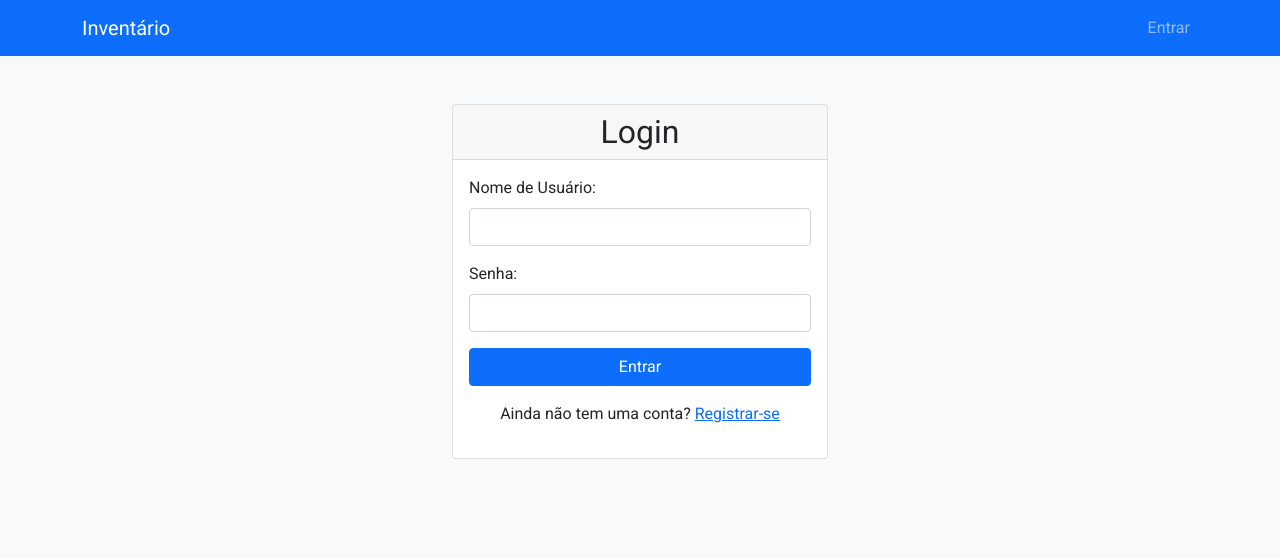
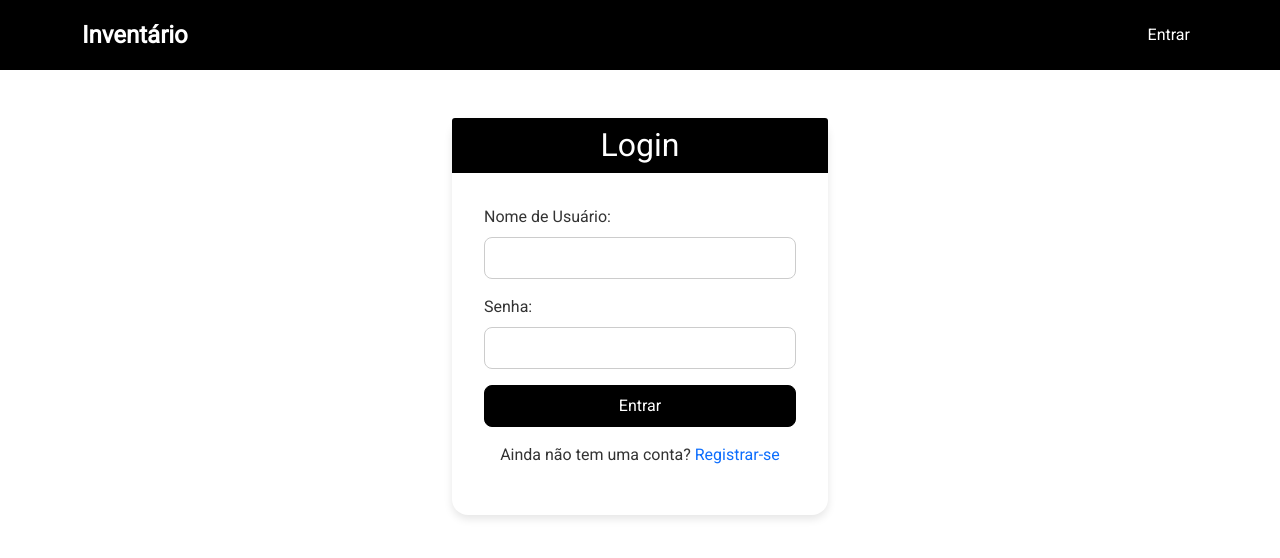
Before and after one commit to LucasPavani19/sia, a Flask app: a page that uses templates/base.html in a window 1280 px wide. Shown: the top 558 px of the page. Run offline with Flask 3, Linux system fonts and the light colour scheme.

Commit message:
Tema dark

```diff
--- a/app.py
+++ b/app.py
@@ -29,7 +29,7 @@ class Material(db.Model):
     nome = db.Column(db.String(100), nullable=False)
     descricao = db.Column(db.String(200), nullable=True)
     quantidade = db.Column(db.Integer, default=0)
-    quantidade_minima = db.Column(db.Integer, default=0)
+    # O campo quantidade_minima foi removido
     quantidade_alerta_requisicao = db.Column(db.Integer, default=0)
     quantidade_alerta_estoque = db.Column(db.Integer, default=0)
     qr_code_file = db.Column(db.String(100), nullable=True)
@@ -52,7 +52,7 @@ class User(UserMixin, db.Model):
     def check_password(self, password):
         return check_password_hash(self.password_hash, password)
 
-    # Apenas usuários aprovados serão considerados ativos pelo Flask-Login
+    # Apenas usuários aprovados são considerados ativos pelo Flask-Login
     @property
     def is_active(self):
         return self.approved
@@ -72,7 +72,7 @@ if not os.path.exists(qr_folder):
     os.makedirs(qr_folder)
 
 def gerar_qr_code(material):
-    # Altere o endereço conforme o IP/host de seu servidor
+    # Ajuste o endereço conforme necessário (exemplo para intranet)
     conteudo = f"http://192.168.0.100/editar/{material.id}"
     qr = qrcode.QRCode(version=1, box_size=10, border=5)
     qr.add_data(conteudo)
@@ -135,8 +135,9 @@ def adicionar():
         nome = request.form['nome']
         descricao = request.form['descricao']
         quantidade = int(request.form['quantidade'])
-        quantidade_minima = int(request.form.get('quantidade_minima', 0))
-        # Se desejar, você pode adicionar campos para quantidade_alerta_requisicao e quantidade_alerta_estoque no formulário de adição.
+        # Como removemos o campo quantidade_minima, usamos apenas os campos de alerta:
+        quantidade_alerta_requisicao = int(request.form.get('quantidade_alerta_requisicao', 0))
+        quantidade_alerta_estoque = int(request.form.get('quantidade_alerta_estoque', 0))
         categoria_id = request.form.get('categoria')
         if not categoria_id:
             categoria_id = None
@@ -144,7 +145,8 @@ def adicionar():
             nome=nome,
             descricao=descricao,
             quantidade=quantidade,
-            quantidade_minima=quantidade_minima,
+            quantidade_alerta_requisicao=quantidade_alerta_requisicao,
+            quantidade_alerta_estoque=quantidade_alerta_estoque,
             categoria_id=categoria_id
         )
         db.session.add(novo_material)
@@ -181,7 +183,7 @@ def editar(id):
             material.quantidade = 0
         else:
             material.quantidade = int(request.form['quantidade'])
-        material.quantidade_minima = int(request.form.get('quantidade_minima', material.quantidade_minima))
+        # Atualiza os campos de alerta
         material.quantidade_alerta_requisicao = int(request.form.get('quantidade_alerta_requisicao', material.quantidade_alerta_requisicao))
         material.quantidade_alerta_estoque = int(request.form.get('quantidade_alerta_estoque', material.quantidade_alerta_estoque))
         categoria_id = request.form.get('categoria')
@@ -243,7 +245,6 @@ def login():
         password = request.form['password']
         user = User.query.filter_by(username=username).first()
         if user and user.check_password(password):
-            # Se o usuário não estiver aprovado, exibe mensagem e não faz login
             if not user.approved:
                 flash('Seu registro está aguardando autorização do administrador.', 'warning')
                 return redirect(url_for('login'))
--- /dev/null
+++ b/static/css/styles.css
@@ -0,0 +1,153 @@
+/* ================================
+   Estilos Globais e Minimalistas
+   ================================ */
+
+
+   body {
+    font-family: 'Roboto', sans-serif;
+    background-color: #ffffff;  /* Fundo branco para um visual clean */
+    color: #333333;
+    margin: 0;
+    padding: 0;
+}
+
+/* ================================
+   Navbar - Barra Superior
+   ================================ */
+.navbar {
+    background-color: #000000; /* Fundo preto */
+    border: none;
+    padding: 0.75rem 1rem;
+}
+
+.navbar-brand {
+    color: #ffffff !important;
+    font-weight: bold;
+    font-size: 1.5rem;
+    margin-right: 1rem;
+}
+
+.navbar-nav .nav-link {
+    color: #ffffff !important;
+    padding: 0.5rem 1rem;
+    margin: 0;
+}
+
+.navbar-nav .nav-link:hover {
+    color: #cccccc !important;
+}
+
+/* ================================
+   Botões
+   ================================ */
+.btn {
+    border-radius: 0.5rem;  /* Cantos arredondados */
+    transition: background-color 0.3s ease, border-color 0.3s ease;
+    padding: 0.5rem 1rem;
+    font-weight: 500;
+}
+
+.btn-primary {
+    background-color: #000000; /* Botão primário com fundo preto */
+    border-color: #000000;
+}
+
+.btn-primary:hover {
+    background-color: #333333;
+    border-color: #333333;
+}
+
+/* ================================
+   Cartões e Formulários (Login, Registro, etc.)
+   ================================ */
+.card {
+    border: none;
+    border-radius: 1rem;  /* Cartões com cantos bem arredondados */
+    box-shadow: 0 4px 8px rgba(0, 0, 0, 0.1);
+}
+
+.card-header {
+    background-color: #000000;  /* Cabeçalho preto */
+    color: #ffffff;
+    border-top-left-radius: 1rem;
+    border-top-right-radius: 1rem;
+    font-size: 1.25rem;
+    font-weight: bold;
+}
+
+.card-body {
+    padding: 2rem;
+}
+
+.form-control,
+.form-select,
+textarea.form-control {
+    border-radius: 0.5rem;
+    border: 1px solid #cccccc;
+    padding: 0.5rem;
+}
+
+.form-control:focus,
+.form-select:focus,
+textarea.form-control:focus {
+    border-color: #000000;
+    box-shadow: none;
+}
+
+/* ================================
+   Tabelas
+   ================================ */
+.table-responsive {
+    margin-top: 1rem;
+}
+
+.table {
+    border-radius: 0.5rem;
+    overflow: hidden;
+}
+
+.table thead {
+    background-color: #000000;
+    color: #ffffff;
+}
+
+.table tbody tr:hover {
+    background-color: #f2f2f2;
+}
+
+/* ================================
+   Outros Elementos e Ajustes
+   ================================ */
+a {
+    text-decoration: none;
+}
+
+.alert {
+    border-radius: 0.5rem;
+}
+
+/* ================================
+   Ajustes Responsivos para Dispositivos Móveis
+   ================================ */
+@media (max-width: 768px) {
+    body {
+        padding: 0 10px;
+    }
+
+    .navbar-brand {
+        font-size: 1.2rem;
+    }
+
+    .btn {
+        padding: 0.5rem 0.75rem;
+        font-size: 0.9rem;
+    }
+
+    .card-body {
+        padding: 1.5rem;
+    }
+
+    .table {
+        font-size: 0.85rem;
+    }
+}
--- a/templates/base.html
+++ b/templates/base.html
@@ -10,15 +10,11 @@
     <link href="https://fonts.googleapis.com/css2?family=Roboto&display=swap" rel="stylesheet">
     <!-- CSS customizado -->
     <link rel="stylesheet" href="{{ url_for('static', filename='css/styles.css') }}">
-    <style>
-        body {
-            font-family: 'Roboto', sans-serif;
-            background-color: #f8f9fa;
-        }
-    </style>
+
+
 </head>
 <body>
-    <nav class="navbar navbar-expand-lg navbar-dark bg-primary">
+    <nav class="navbar navbar-expand-lg navbar-dark">
       <div class="container">
         <a class="navbar-brand" href="{{ url_for('index') }}">Inventário</a>
         <button class="navbar-toggler" type="button" data-bs-toggle="collapse" data-bs-target="#navbarNav"
--- a/templates/editar.html
+++ b/templates/editar.html
@@ -14,10 +14,6 @@
     <div class="mb-3">
         <label for="quantidade" class="form-label">Quantidade Atual:</label>
         <input type="number" name="quantidade" id="quantidade" class="form-control" min="0" value="{{ material.quantidade }}" required>
-    </div>
-    <div class="mb-3">
-        <label for="quantidade_minima" class="form-label">Quantidade Mínima Geral:</label>
-        <input type="number" name="quantidade_minima" id="quantidade_minima" class="form-control" min="0" value="{{ material.quantidade_minima }}" required>
     </div>
     <div class="mb-3">
         <label for="quantidade_alerta_requisicao" class="form-label">Quantidade para Alerta de Requisição:</label>
```
Also changed, not shown: static/styles.css (deleted, +0 -13 lines), templates/adicionar.html (+8 -0 lines), instance/inventario.db.
